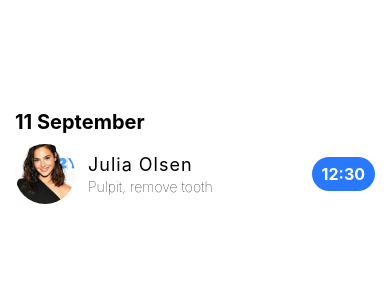
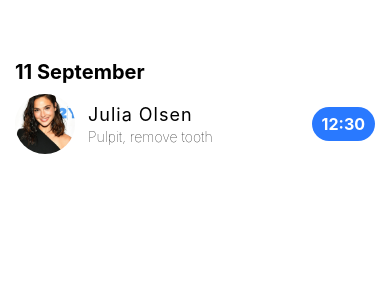
Before and after one commit to FilimonovKostya/ReactNative-Dentist, a React Native app: screen / in a window 390 px wide. Shown: the top 300 px of the page. Built offline with nearby package versions, Linux system fonts and the light colour scheme.

Commit message:
condition for styles of button

```diff
--- a/App.tsx
+++ b/App.tsx
@@ -13,7 +13,7 @@ export default function App() {
 const styles = StyleSheet.create({
   container: {
     flex: 1,
-    marginTop: 100,
+    marginTop: 50,
     paddingVertical: 10,
     paddingHorizontal: 15,
   },
--- a/Screens/InfoItem.tsx
+++ b/Screens/InfoItem.tsx
@@ -1,6 +1,7 @@
 import { Image, StyleSheet, Text, TouchableOpacity, View } from 'react-native'
 
 const InfoItem = () => {
+
   return (
     <View style={styles.container}>
       <Image style={styles.avatar} source={require('./../assets/women1.jpeg')} />
@@ -8,7 +9,7 @@ const InfoItem = () => {
         <Text style={styles.heading}>Julia Olsen</Text>
         <Text style={styles.subtitle}>Pulpit, remove tooth</Text>
       </View>
-      <TouchableOpacity style={styles.button}>
+      <TouchableOpacity style={true ? styles.button : {...styles.button, backgroundColor:'#6dbcf5'}}>
         <Text style={styles.textButton}>12:30</Text>
       </TouchableOpacity>
     </View>
```
